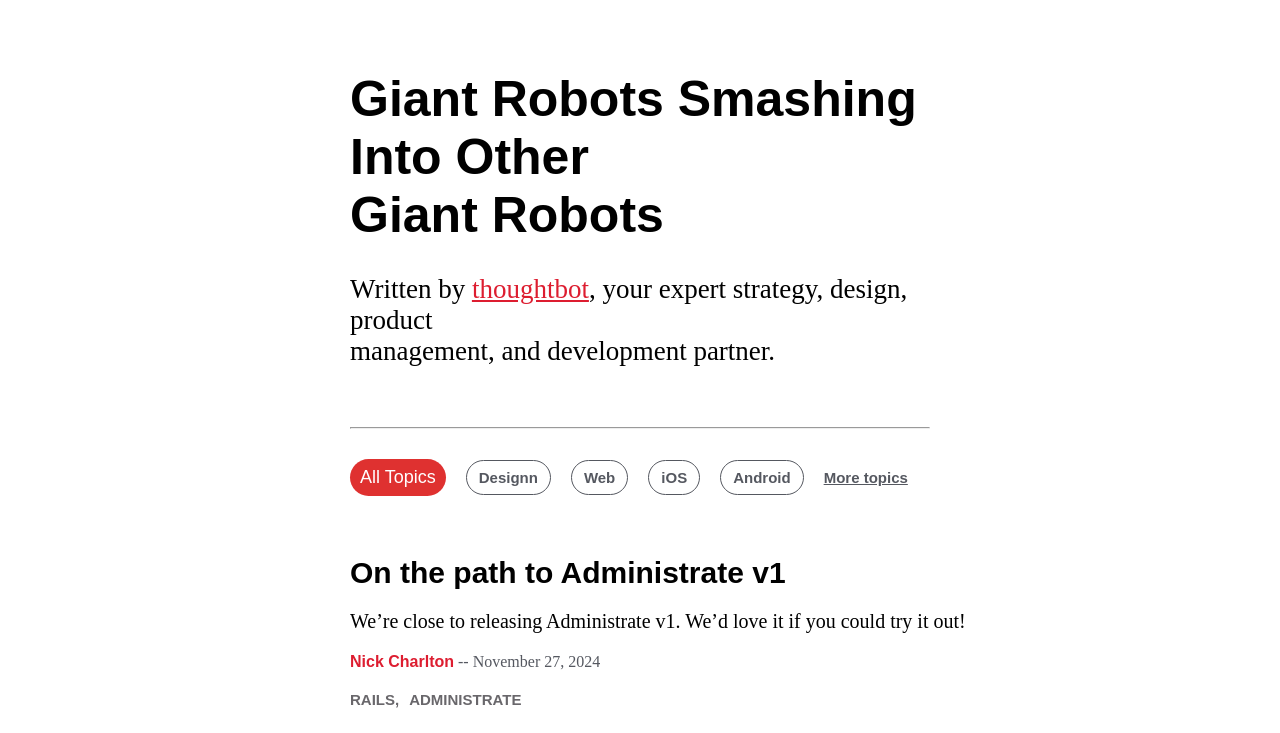
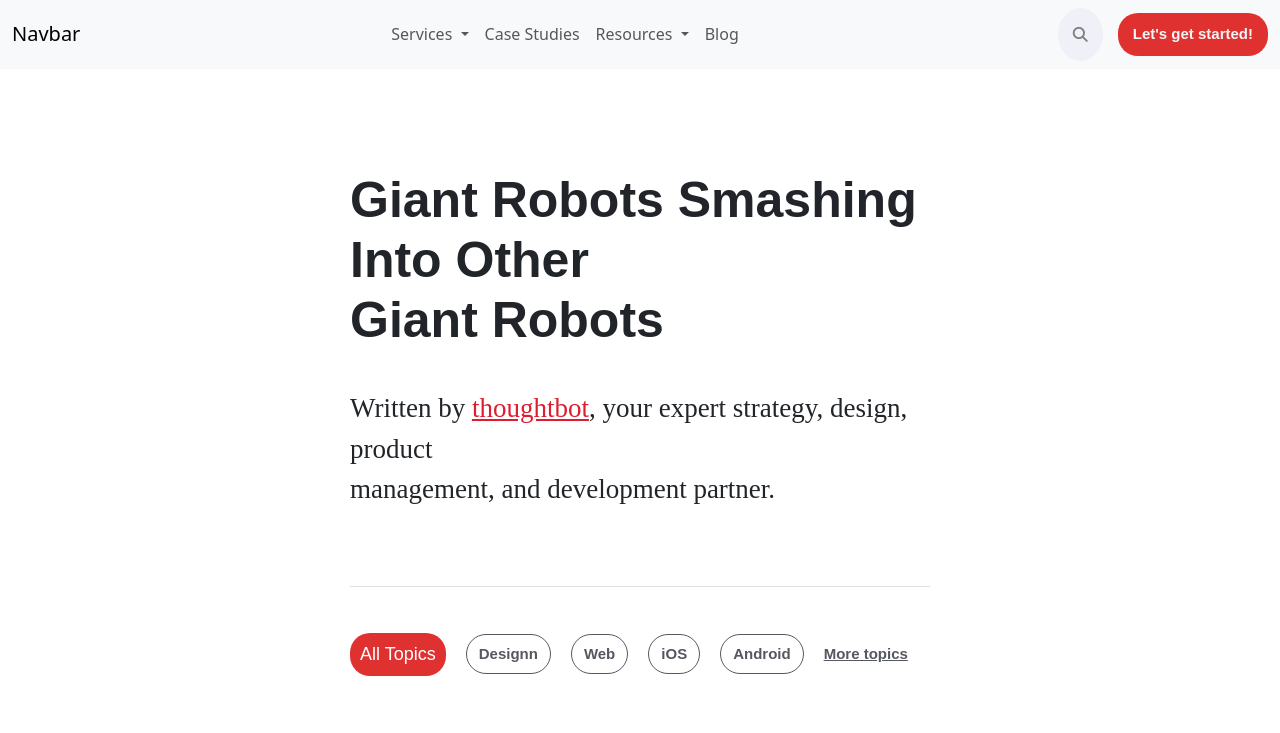
Before and after one commit to onifadjosh/version-control, a plain HTML site: page index.html in a window 1280 px wide. Shown: the top 733 px of the page. Drawn offline with nearby package versions, Linux system fonts and the light colour scheme.

Commit message:
made changes to views

```diff
--- a/index.html
+++ b/index.html
@@ -8,45 +8,58 @@
     <script src="https://kit.fontawesome.com/aa87c67d03.js" crossorigin="anonymous"></script>
     <link rel="stylesheet" href="thoughtBot.css">
     <script src="https://kit.fontawesome.com/aa87c67d03.js" crossorigin="anonymous"></script>
+    <link href="https://cdn.jsdelivr.net/npm/bootstrap@5.3.3/dist/css/bootstrap.min.css" rel="stylesheet" integrity="sha384-QWTKZyjpPEjISv5WaRU9OFeRpok6YctnYmDr5pNlyT2bRjXh0JMhjY6hW+ALEwIH" crossorigin="anonymous">
 </head>
 
 <body>
 
-    <!-- <div class="division1">
 
-        <nav class="headings">
-
-            <img src="multimedia/Capture.PNG" alt="logo" height="50px" class="logo">
-
-            <span class="sub-hdn1">
-
-                <a href="" class="hdn1">
-                    <p>Services</p>
-                    <i class="fa-solid fa-caret-down"></i>
-
+    <nav class="navbar navbar-expand-lg bg-body-tertiary version">
+        <div class="container-fluid">
+          <a class="navbar-brand" href="#">Navbar</a>
+          <button class="navbar-toggler" type="button" data-bs-toggle="collapse" data-bs-target="#navbarSupportedContent" aria-controls="navbarSupportedContent" aria-expanded="false" aria-label="Toggle navigation">
+            <span class="navbar-toggler-icon"></span>
+          </button>
+          <div class="collapse navbar-collapse" id="navbarSupportedContent">
+            <ul class="navbar-nav me-auto mb-2 mb-lg-0">
+                <li class="nav-item dropdown">
+                    <a class="nav-link dropdown-toggle" href="#" role="button" data-bs-toggle="dropdown" aria-expanded="false">
+                        Services
                     </a>
-
-                <a href="" class="hdn2">Case Studies</a>
-
-                <a href="" class="hdn3">Blog</a>
-
-                    <a href="" class="hdn1">
-                        <p>Resources</p>
-                        <i class="fa-solid fa-caret-down"></i>
-
-                    </a>
-
-            </span>
-
+                    <ul class="dropdown-menu">
+                      <li><a class="dropdown-item" href="#">Action</a></li>
+                      <li><a class="dropdown-item" href="#">Another action</a></li>
+                      <li><hr class="dropdown-divider"></li>
+                      <li><a class="dropdown-item" href="#">Something else here</a></li>
+                    </ul>
+                  </li>
+              <li class="nav-item">
+                <a class="nav-link" href="#">Case Studies</a>
+              </li>
+              <li class="nav-item dropdown">
+                <a class="nav-link dropdown-toggle" href="#" role="button" data-bs-toggle="dropdown" aria-expanded="false">
+                    Resources
+                </a>
+                <ul class="dropdown-menu">
+                  <li><a class="dropdown-item" href="#">Action</a></li>
+                  <li><a class="dropdown-item" href="#">Another action</a></li>
+                  <li><hr class="dropdown-divider"></li>
+                  <li><a class="dropdown-item" href="#">Something else here</a></li>
+                </ul>
+              </li>
+              <li class="nav-item">
+                <a class="nav-link " >Blog</a>
+              </li>
+            </ul>
             <span class="sub-hdn3">
 
                 <a href="" class="glass"><i class="fa-solid fa-magnifying-glass"></i></a>
 
                 <a href="" class="hdn5">Let's get started!</a>
             </span>
-
-        </nav>
-    </div> -->
+          </div>
+        </div>
+      </nav>
 
     <div class="division2">
 
@@ -341,7 +354,7 @@
     </footer>
 
 
-
+    <script src="https://cdn.jsdelivr.net/npm/bootstrap@5.3.3/dist/js/bootstrap.bundle.min.js" integrity="sha384-YvpcrYf0tY3lHB60NNkmXc5s9fDVZLESaAA55NDzOxhy9GkcIdslK1eN7N6jIeHz" crossorigin="anonymous"></script>
 </body>
 
 </html>
--- a/thoughtBot.css
+++ b/thoughtBot.css
@@ -3,6 +3,12 @@
     padding: 0%;
     margin: 0%;
     box-sizing: border-box;
+}
+
+.version{
+    position: fixed !important;
+    top: 0;
+    width: 100%;
 }
 .division1{
     background-color: #ffffff;
@@ -85,6 +91,7 @@
     border: 2px solid #ffffff;
     outline: 2px solid #df3130;
 }
+
 .division2{
     margin: 70px 350px 30px;
     background-color: #ffffff;
@@ -98,6 +105,7 @@
     font-size: 50px;
     font-weight: 600;
     font-family: Arial, Helvetica, sans-serif;
+    margin-top: 100px;
 }
 .expert{
     font-size: 27px;
@@ -453,3 +461,11 @@ footer{
         font-size: 20px;
     }
 }
+
+@media (min-width: 992px) {
+    .navbar-expand-lg .navbar-nav {
+        flex-direction: row;
+        flex-basis: 80% !important;
+        justify-content: center !important;
+    }
+}
```
Also changed, not shown: testting.html (added, +11 -0 lines).
